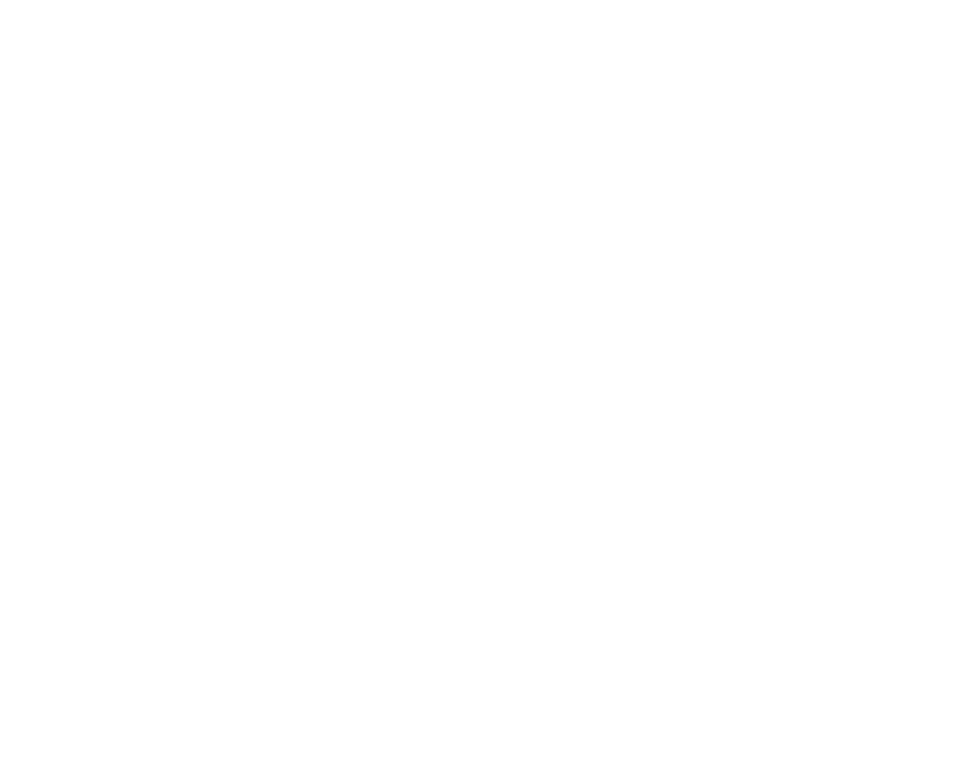
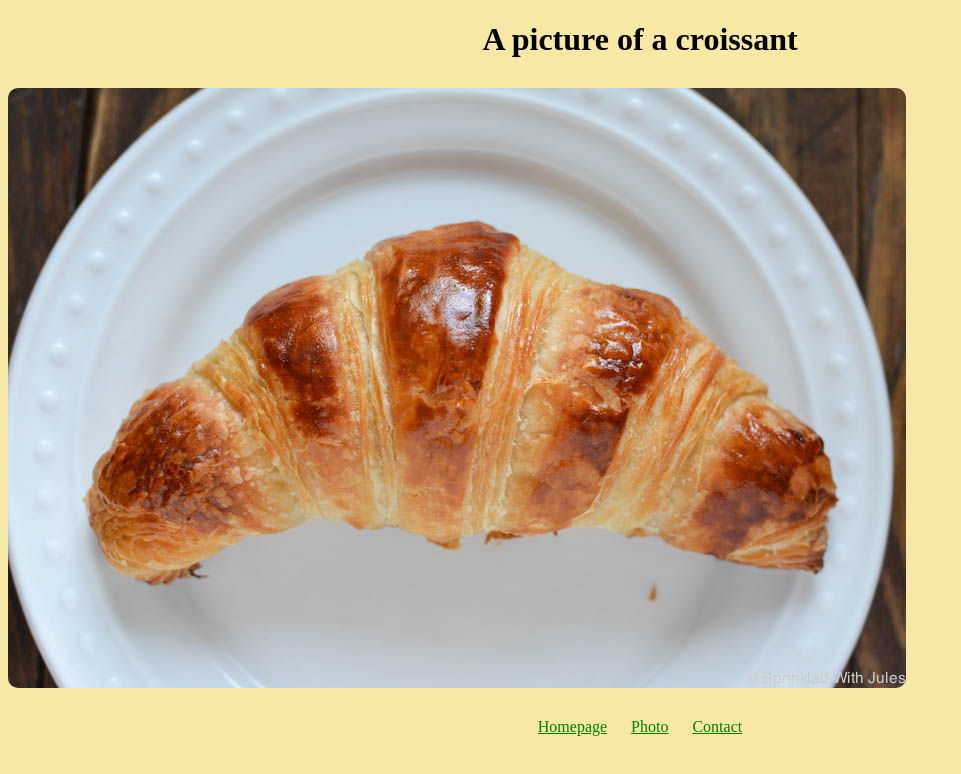
Before and after one commit to matthieua/croissant, a plain HTML site: page photo.html in a window 1280 px wide. Shown: the whole page, without its empty margins (0-961 px from the left). Drawn offline with Linux system fonts and the light colour scheme.

Commit message:
Added the photo page content

```diff
--- a/css/styles.css
+++ b/css/styles.css
@@ -5,6 +5,13 @@ body {
 h1,
 p {
   text-align: center;
+}
+
+.croissant-photo {
+  max-width: 100%;
+  border-radius: 10px;
+  display: block;
+  margin: 30px 0;
 }
 
 footer {
--- a/photo.html
+++ b/photo.html
@@ -0,0 +1,23 @@
+<!DOCTYPE html>
+<html lang="en">
+  <head>
+    <meta charset="UTF-8" />
+    <meta http-equiv="X-UA-Compatible" content="IE=edge" />
+    <meta
+      name="viewport"
+      content="width=
+  , initial-scale=1.0"
+    />
+    <link rel="stylesheet" href="/css/styles.css" />
+    <title>Croissant</title>
+  </head>
+  <body>
+    <h1>A picture of a croissant</h1>
+    <img src="/images/croissant.jpg" alt="" class="croissant-photo" />
+    <footer>
+      <a href="/"> Homepage</a>
+      <a href="/photo.html"> Photo</a>
+      <a href="/contact.html"> Contact</a>
+    </footer>
+  </body>
+</html>
```
Also changed, not shown: images/croissant.jpg (added), 1 other file.
